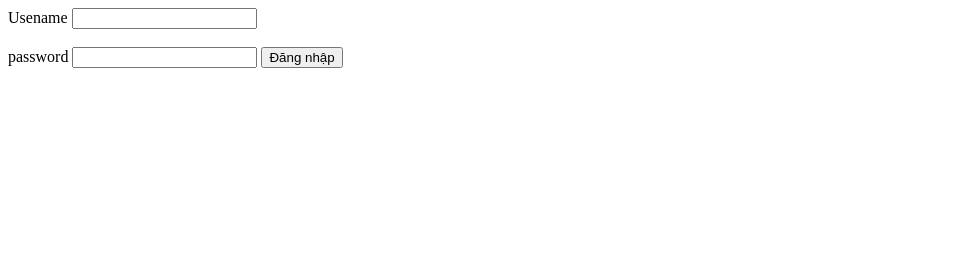
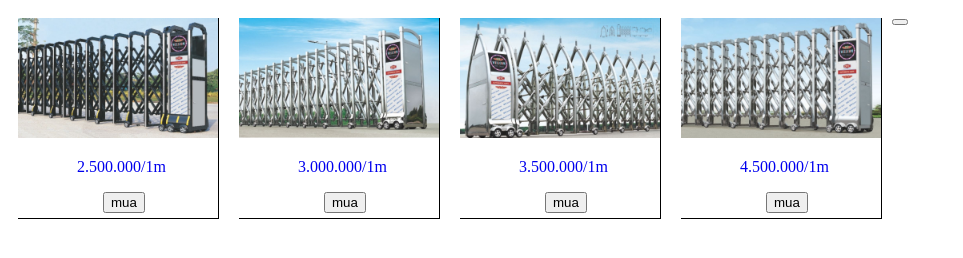
Before and after one commit to vuongminh93/learn-javascript, a plain HTML site: page jsscript/bài 11/index11.html in a window 1280 px wide. Shown: the whole page, without its empty margins (0-963 px from the left). Drawn offline with Linux system fonts and the light colour scheme.

Commit message:
update code

```diff
--- a/jsscript/bài 11/index11.html
+++ b/jsscript/bài 11/index11.html
@@ -5,22 +5,29 @@
     <meta http-equiv="X-UA-Compatible" content="IE=edge" />
     <meta name="viewport" content="width=device-width, initial-scale=1.0" />
     <title>Document</title>
-    <script src="index11.js"></script>
+    <link rel="stylesheet" href="style11.css" />
   </head>
   <body>
-    <form action="dangNhap">
-      <label for="useName">Usename</label>
-      <input id="useName" type="text" /> <br />
-      <br />
-      <label for="password">password</label>
-      <input id="password" type="password" />
-      <input
-        onclick="dangNhap()"
-        id="dangNhap"
-        type="submit"
-        name="submit"
-        value="Đăng nhập"
-      />
-    </form>
+    <div id="product1" class="border">
+      <img src="img11/hinh2.ipg.jpg" alt="" />
+      <p id="price1"><a href="#"> 2.500.000/1m</a></p>
+      <button onclick="buy4()" id="buy1">mua</button>
+    </div>
+    <div id="product2" class="border">
+      <img src="img11/hinh3.ipg.jpg" alt="" />
+      <p id="price2"><a href="#"> 3.000.000/1m</a></p>
+      <button onclick="buy4()" id="buy2">mua</button>
+    </div>
+    <div id="product3" class="border">
+      <img src="img11/hinh5.ipg.jpg" alt="" />
+      <p id="price3"><a href="#"> 3.500.000/1m</a></p>
+      <button onclick="buy4()" id="buy3">mua</button>
+    </div>
+    <div id="product4" class="border">
+      <img src="img11/hinh6.ipg.jpg" alt="" />
+      <p id="price4"><a href="#"> 4.500.000/1m</a></p>
+      <button onclick="buy4()" id="buy4">mua</button>
+    </div>
+    <button onclick="total()" id="total"></button>
   </body>
 </html>
--- a/jsscript/bài 11/index11.js
+++ /dev/null
@@ -1,7 +0,0 @@
-function dangNhap(){
-var dangNhap = document.getElementById("dangnhap");
-var useName =
-}
-setTimeout( function dangNhap(){
-alert("Bạn đã đăng nhập thành công")
-}, 5000);
--- /dev/null
+++ b/jsscript/bài 11/style11.css
@@ -0,0 +1,100 @@
+.border{
+    border-right: 1px solid black ;
+    border-bottom: 1px solid black;
+}
+#product1{
+    height: 200px;
+    width: 200px;
+    /* border: 1px solid black; */
+    /* display: flex; */
+    float: left;
+    margin: 10px;
+}
+#product1 img{
+    height: 120px;
+    width: 200px;
+
+}
+#price1 a{
+    padding-left: 59px;
+    list-style-type: none;
+    text-decoration: none;
+}
+#buy1{
+    margin-left: 85px;
+}
+
+#product2 {
+    height: 200px;
+    width: 200px;
+    /* border: 2px solid black; */
+    /* display: flex; */
+    float: left;
+    margin: 10px;
+}
+
+#product2 img {
+    height: 120px;
+    width: 200px;
+
+}
+
+#price2 a {
+    padding-left: 59px;
+    list-style-type: none;
+    text-decoration: none;
+}
+
+#buy2 {
+    margin-left: 85px;
+}
+
+#product3 {
+    height: 200px;
+    width: 200px;
+    /* border: 2px solid black; */
+    /* display: flex; */
+    float: left;
+    margin: 10px;
+}
+
+#product3 img {
+    height: 120px;
+    width: 200px;
+
+}
+
+#price3 a {
+    padding-left: 59px;
+    list-style-type: none;
+    text-decoration: none;
+}
+
+#buy3 {
+    margin-left: 85px;
+}
+
+#product4 {
+    height: 200px;
+    width: 200px;
+    /* border: 2px solid black; */
+    /* display: flex; */
+    float: left;
+    margin: 10px;
+}
+
+#product4 img {
+    height: 120px;
+    width: 200px;
+
+}
+
+#price4 a {
+    padding-left: 59px;
+    list-style-type: none;
+    text-decoration: none;
+}
+
+#buy4 {
+    margin-left: 85px;
+}
```
Also changed, not shown: jsscript/bài 11/img11/hinh2.ipg.jpg (added), jsscript/bài 11/img11/hinh3.ipg.jpg (added), jsscript/bài 11/img11/hinh5.ipg.jpg (added), jsscript/bài 11/img11/hinh6.ipg.jpg (added).
